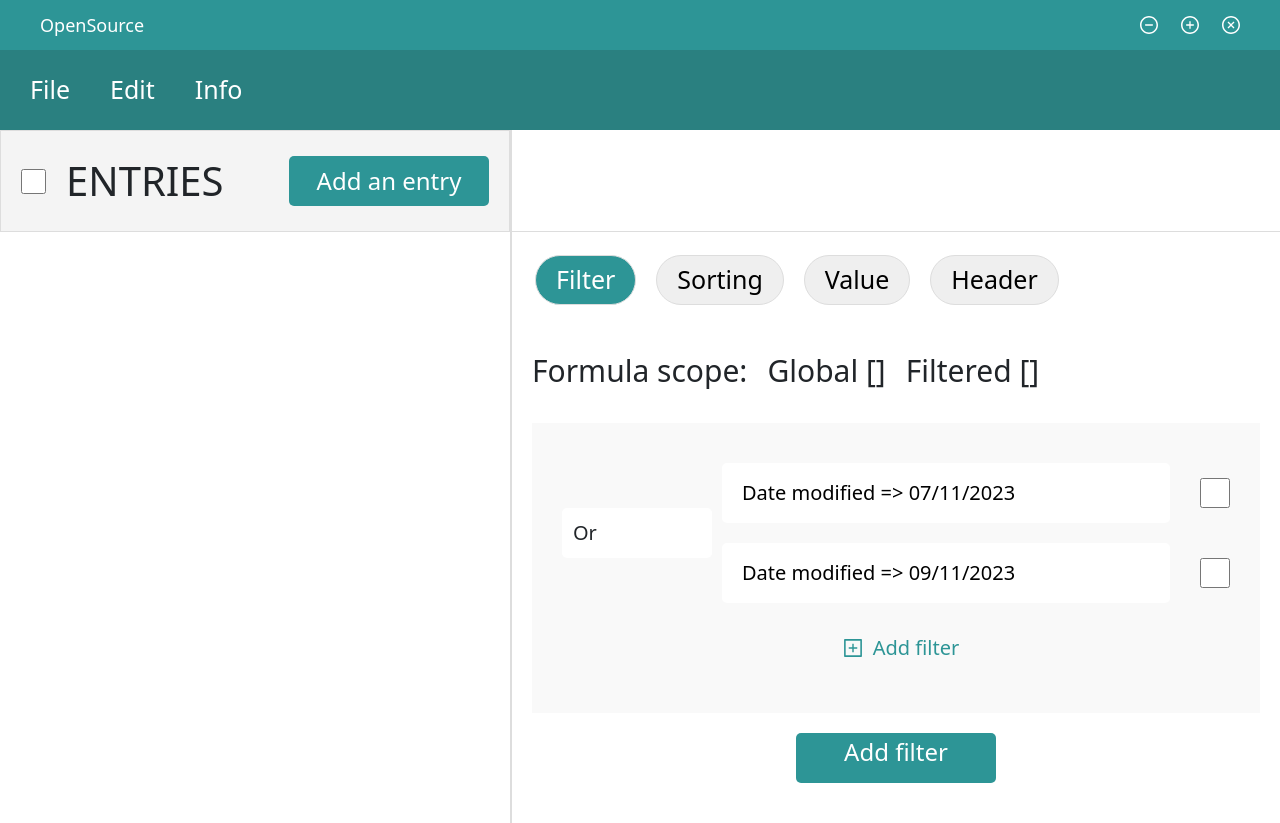
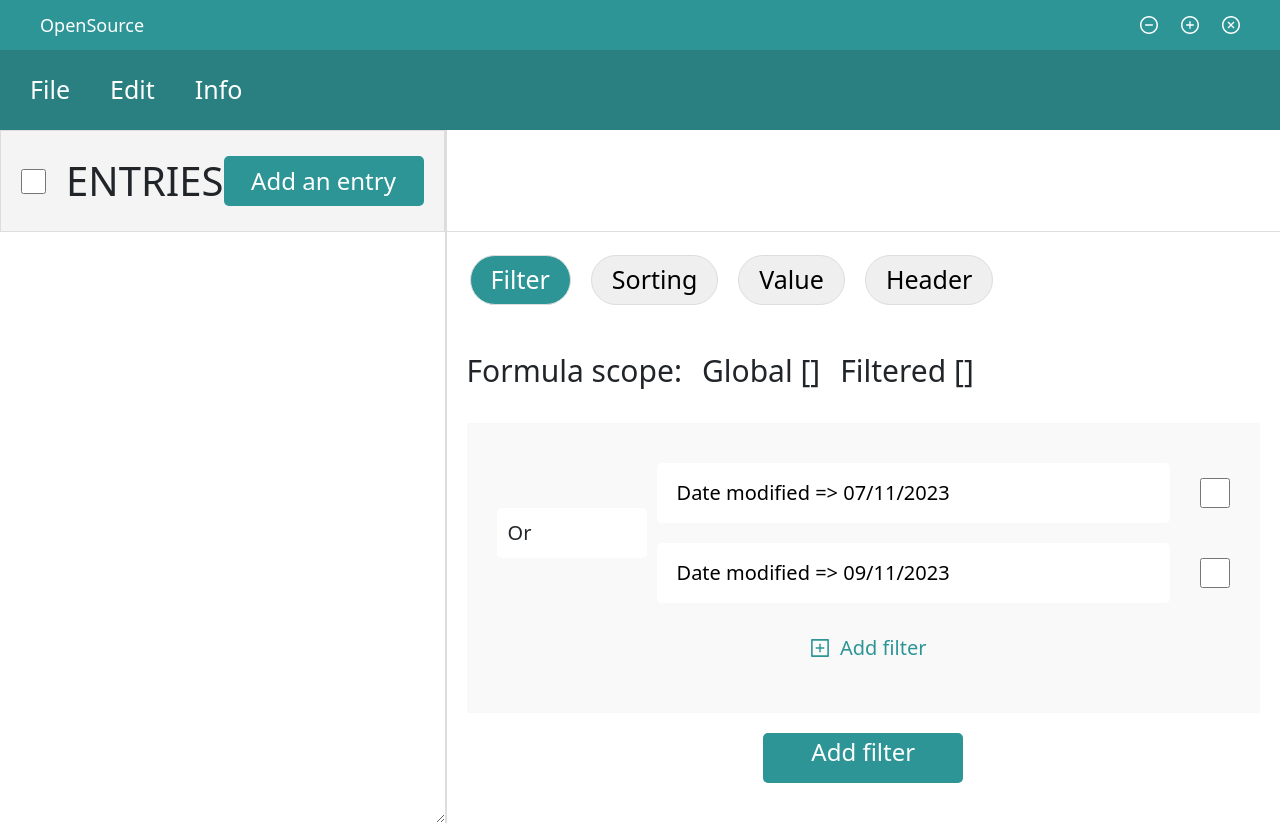
Before and after one commit to GregorGT/RuNo, a React (Vite) app: page / in a window 1280 px wide. Built offline with nearby package versions, Linux system fonts and the light colour scheme.

Commit message:
[change] min-width

```diff
--- a/src/components/Components.scss
+++ b/src/components/Components.scss
@@ -32,10 +32,12 @@
 }
 
 .entries {
-  min-width: 40%;
+  min-width: 30%;
   font-size: 40px;
   border-right: 2px solid var(--black-300);
   min-height: calc(100vh - 130px);
+  resize: horizontal;
+  overflow: auto;
 
   &-header {
     display: flex;
```
